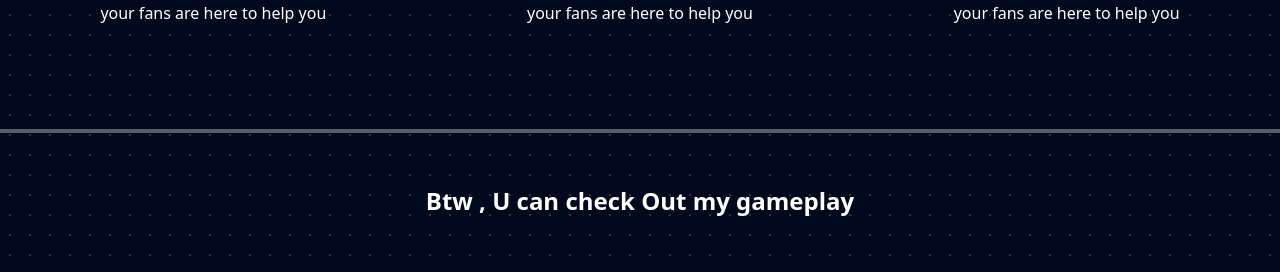
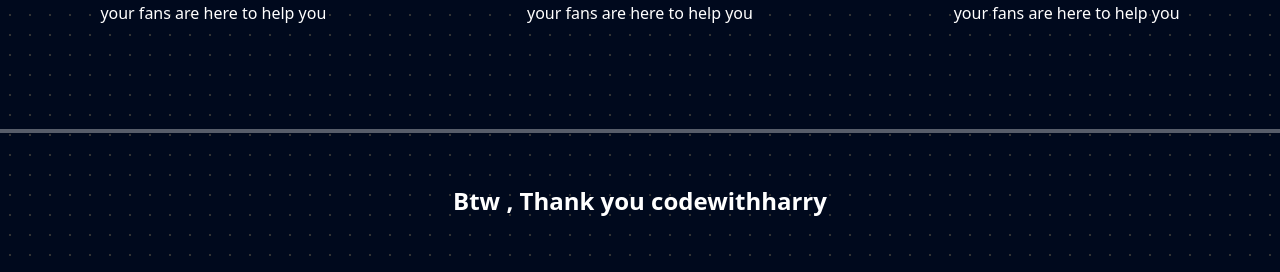
Before and after one commit to harsh-upla/get-me-a-chai, a Next.js app: page / in a window 1280 px wide. Shown: the part 739-1011 px from the top of the page. Built offline with nearby package versions, Linux system fonts and the light colour scheme; no server answers.

Commit message:
iframe change

```diff
--- a/app/page.js
+++ b/app/page.js
@@ -78,19 +78,18 @@
       <div className="h-1 bg-[#ffffff57]"></div>
       <div className="container text-white mx-auto mt-3 flex gap-3 flex-col ">
         <h1 className="text-center font-bold text-2xl mt-10">
-          {" "}
-          Btw , U can check Out my gameplay
+          Btw , Thank you codewithharry
         </h1>
 
         <div className="items flex justify-around py-26">
           <iframe
             width="560"
             height="315"
-            src="https://www.youtube.com/embed/wR1wCJSUhAQ?si=jyo0Tc3WU3ywhm4l&amp;start=60"
+            src="https://www.youtube.com/embed/QtaorVNAwbI?si=niokfJ1IHJUf6tpT"
             title="YouTube video player"
             frameBorder="0"
             allow="accelerometer; autoplay; clipboard-write; encrypted-media; gyroscope; picture-in-picture; web-share"
-            referrerPolicy="strict-origin-when-cross-origin"
+            referrerpolicy="strict-origin-when-cross-origin"
             allowFullScreen
           ></iframe>
         </div>
```
